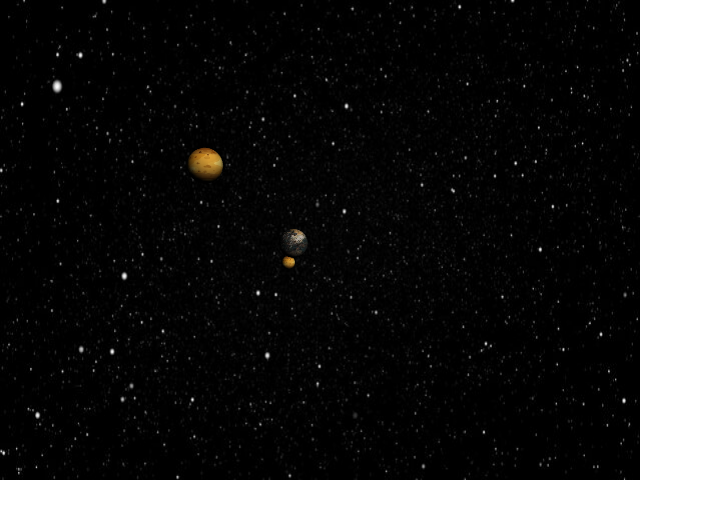
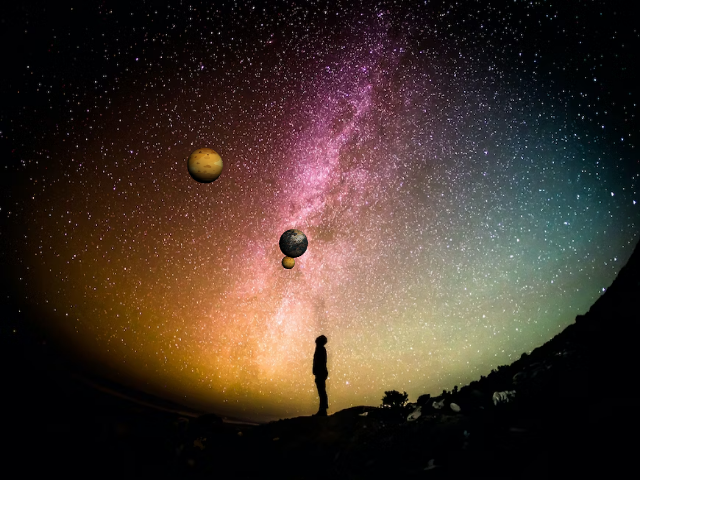
Before and after one commit to garthendrich/ArtistsOfTheGalaxy, a website with bundled scripts: page index.html in a window 1280 px wide. Shown: the whole page, without its empty margins (0-703 px from the left). Built offline with nearby package versions, Linux system fonts and the light colour scheme.

Commit message:
feat: randomized background

```diff
--- a/index.html
+++ b/index.html
@@ -12,9 +12,20 @@
     <script src="/gl-matrix.js"></script>
   </head>
   <body>
-    <img src="/src/assets/bg-galaxy.jpg" width="640" height="480" style="position: absolute;">
-    <canvas id="screen" height="1000" width="1000" style="position: relative;"></canvas>
+    <img
+      id="backgroundImg"
+      width="640"
+      height="480"
+      style="position: absolute"
+    />
+    <canvas
+      id="screen"
+      height="1000"
+      width="1000"
+      style="position: relative"
+    ></canvas>
 
+    <script src="src/utils/randomizeBackground.js" type="module"></script>
     <script src="/src/main.js" type="module"></script>
   </body>
 </html>
--- /dev/null
+++ b/src/utils/randomizeBackground.js
@@ -0,0 +1,12 @@
+import { getRandomNumber } from "./randomizer.js";
+
+export function getBackground() {
+  let number = Math.floor(getRandomNumber(1, 7));
+  console.log("../assets/bg-galaxy-" + number + ".jpg");
+  return "src/assets/bg-galaxy-" + number + ".jpg";
+}
+
+document.addEventListener("DOMContentLoaded", function () {
+  const backgroundImg = document.getElementById("backgroundImg");
+  backgroundImg.src = getBackground();
+});
```
Also changed, not shown: src/assets/bg-galaxy-1.jpg (added), src/assets/bg-galaxy-2.jpg (added), src/assets/bg-galaxy-3.jpg (added), src/assets/bg-galaxy-4.jpg (added), src/assets/bg-galaxy-5.jpg (added), src/assets/bg-galaxy-6.jpg (added), src/assets/bg-galaxy.jpg (deleted).
